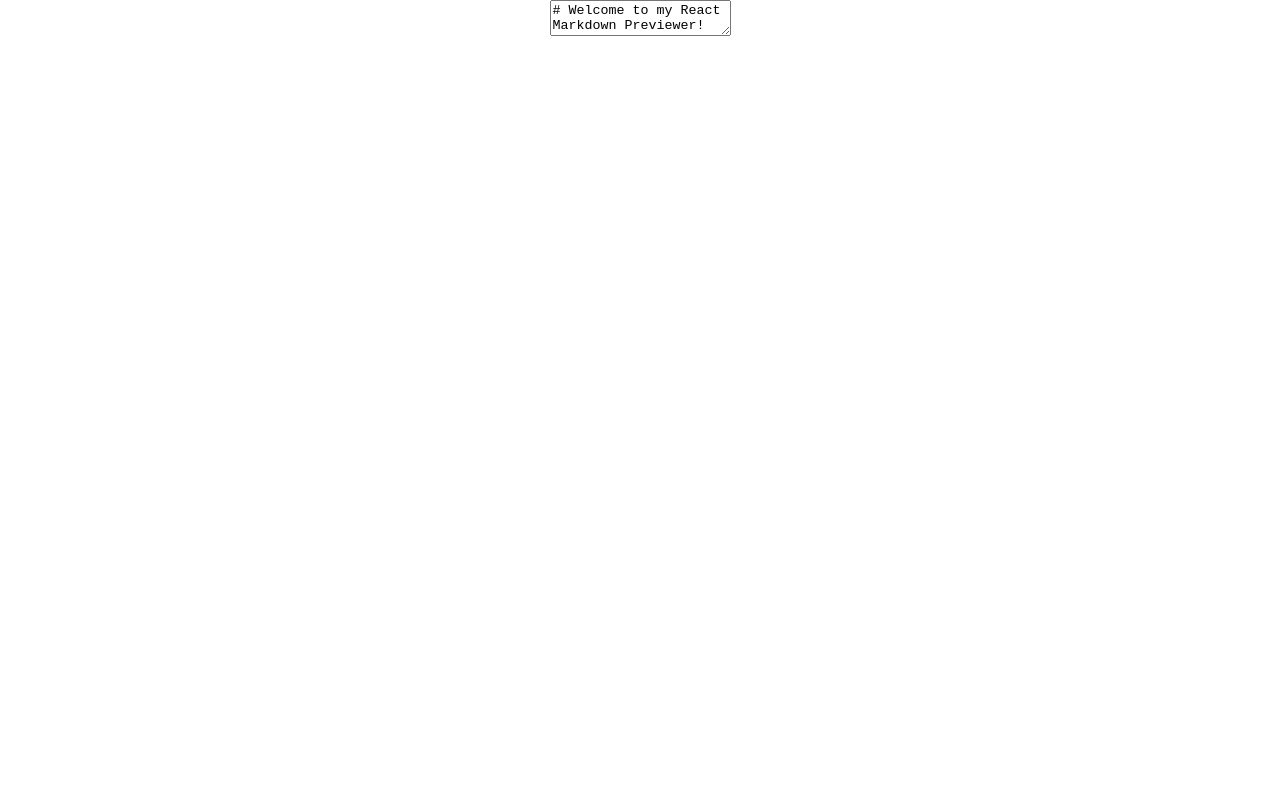
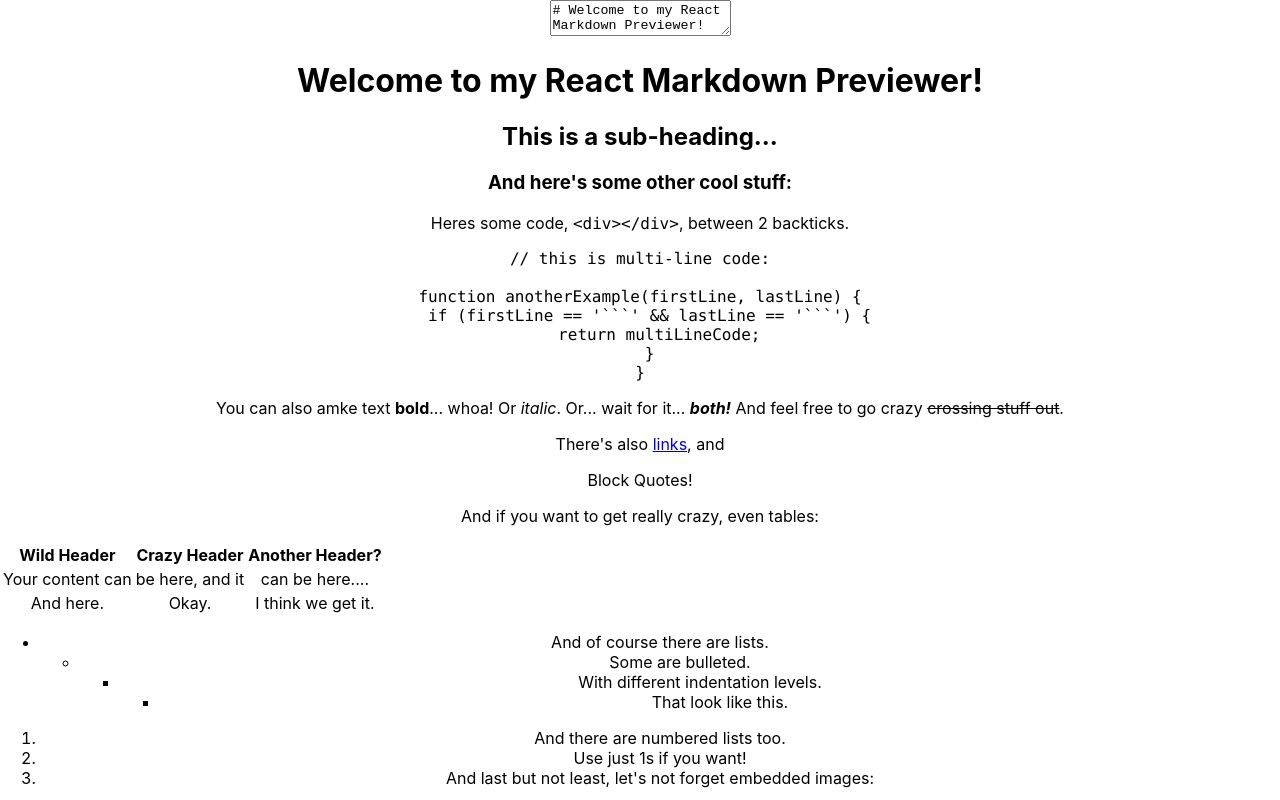
Before and after one commit to mamlaki/markdown-previewer, a React (Create React App) app: page / in a window 1280 px wide. Shown: the top 800 px of the page. Built offline with nearby package versions, Linux system fonts and the light colour scheme; grey boxes are pictures that could not be loaded.

Commit message:
Preview.js: Passed through markdown as props.

```diff
--- a/src/components/Preview.js
+++ b/src/components/Preview.js
@@ -1,6 +1,8 @@
-export default function Preview() {
+import { marked } from 'marked'
+
+export default function Preview({ markdown }) {
   return (
-    <div id='preview'>
+    <div id='preview' dangerouslySetInnerHTML={{ __html: marked(markdown)}}>
 
     </div>
   )
```
